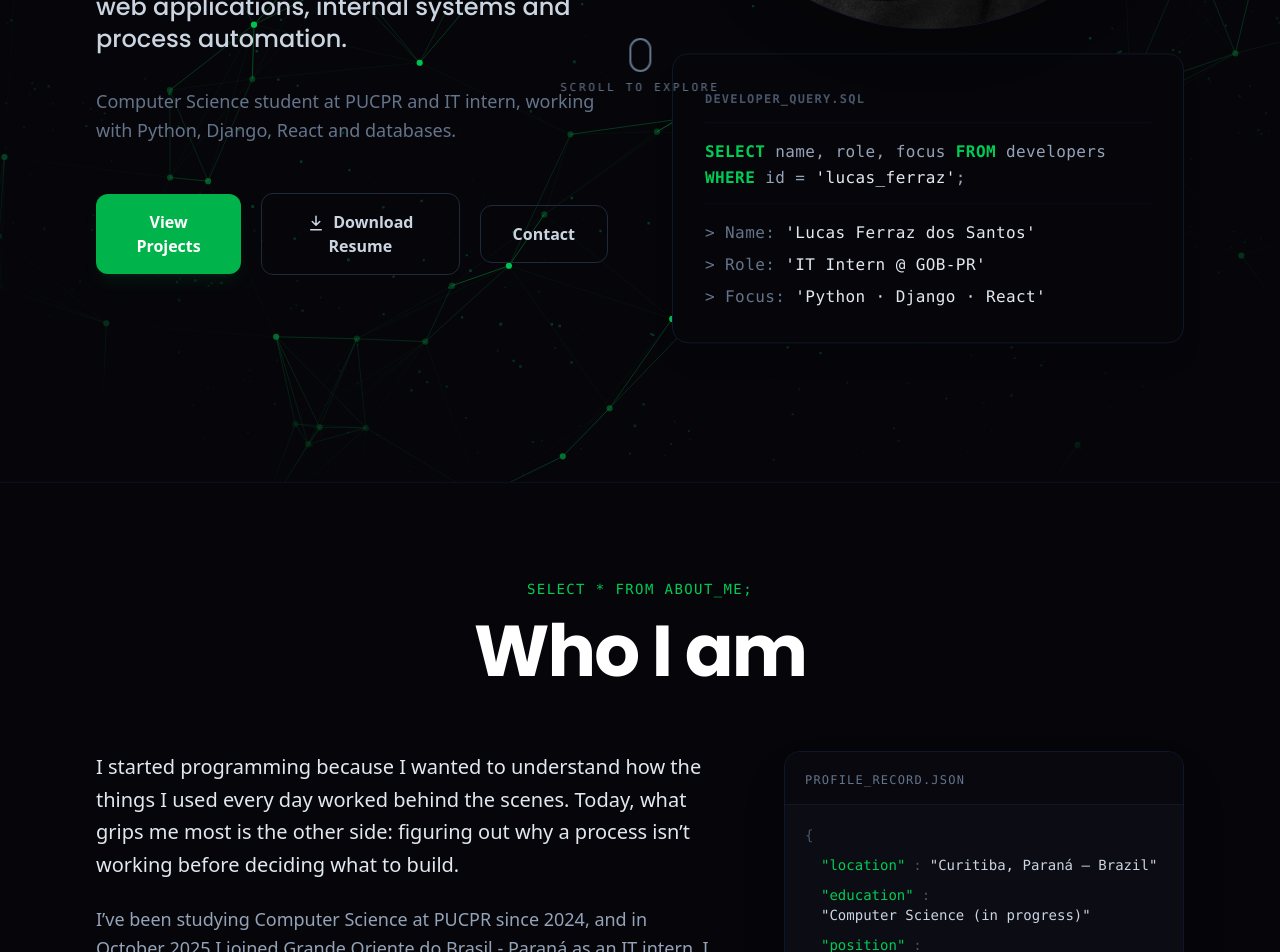
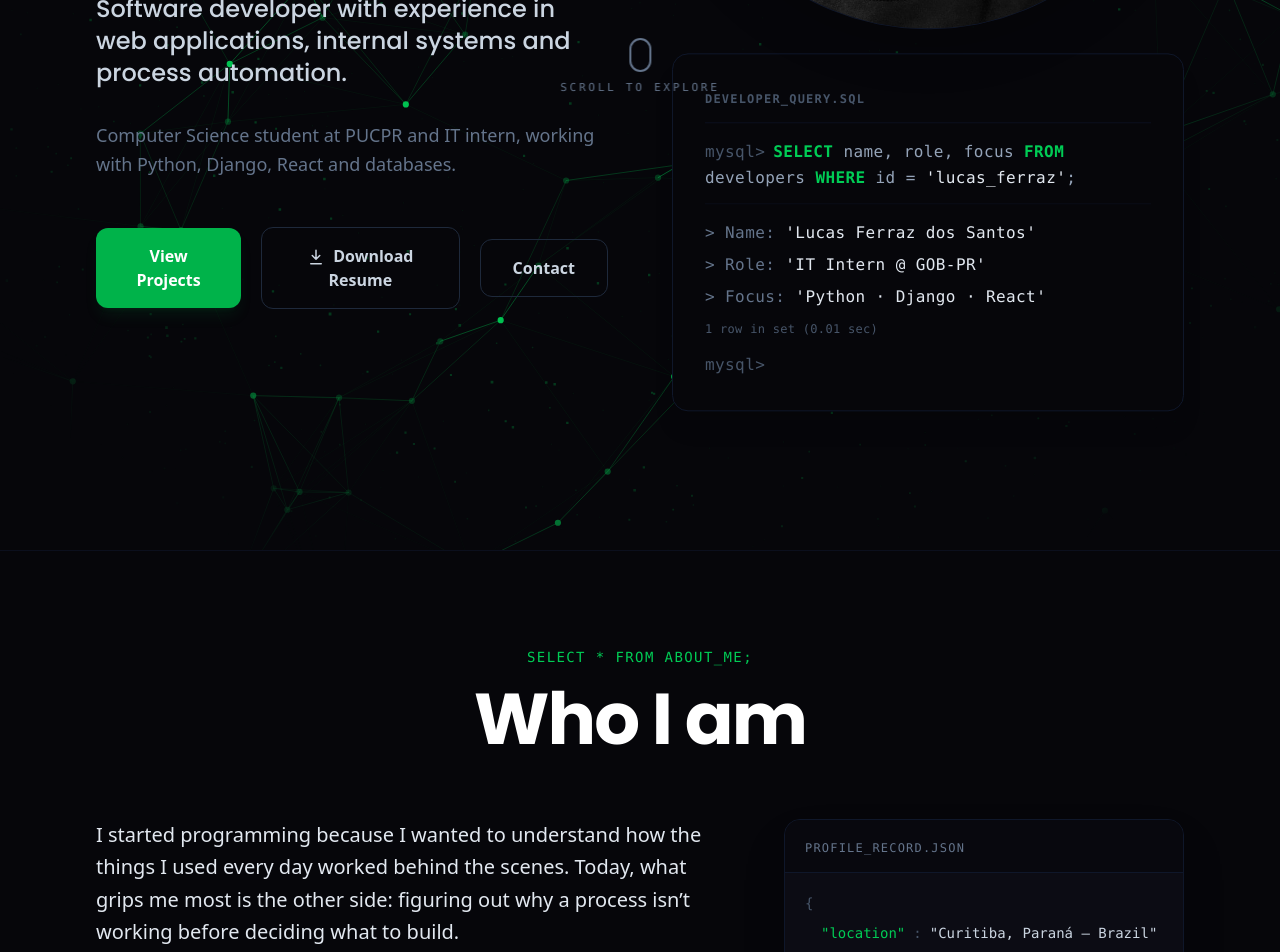
Before and after one commit to lucasferraz-dev/Portfolio-LucasDev, a React (Vite) app: page / in a window 1280 px wide. Shown: the part 680-1632 px from the top of the page. Built offline with nearby package versions, Linux system fonts and the light colour scheme.

Commit message:
feat: anima as queries SQL e JSON como se estivessem sendo digitadas

```diff
--- /dev/null
+++ b/src/components/effects/TypedText.jsx
@@ -0,0 +1,20 @@
+import styles from './TypedText.module.css';
+
+export default function TypedText({ tokens, typed, offset = 0, showCaret = true }) {
+  let position = offset;
+
+  return tokens.map((token, i) => {
+    const start = position;
+    const visibleCount = Math.min(Math.max(typed - start, 0), token.text.length);
+    const hasCaret = showCaret && typed >= start && typed < start + token.text.length;
+    position += token.text.length;
+
+    return (
+      <span key={i} className={token.className}>
+        {token.text.slice(0, visibleCount)}
+        {hasCaret && <span className={styles.caret} />}
+        <span className={styles.ghost}>{token.text.slice(visibleCount)}</span>
+      </span>
+    );
+  });
+}
--- /dev/null
+++ b/src/components/effects/TypedText.module.css
@@ -0,0 +1,19 @@
+@reference "../../index.css";
+
+@keyframes blink {
+  50% { opacity: 0; }
+}
+
+.ghost {
+  visibility: hidden;
+}
+
+.caret {
+  @apply inline-block w-0;
+}
+
+.caret::after {
+  content: "▋";
+  @apply text-accent;
+  animation: blink 1s step-end infinite;
+}
--- /dev/null
+++ b/src/components/effects/useInView.js
@@ -0,0 +1,21 @@
+import { useEffect, useRef, useState } from 'react';
+
+export default function useInView(threshold = 0.4) {
+  const ref = useRef(null);
+  const [inView, setInView] = useState(false);
+
+  useEffect(() => {
+    const observer = new IntersectionObserver(
+      ([entry]) => {
+        if (!entry.isIntersecting) return;
+        setInView(true);
+        observer.disconnect();
+      },
+      { threshold }
+    );
+    observer.observe(ref.current);
+    return () => observer.disconnect();
+  }, [threshold]);
+
+  return [ref, inView];
+}
--- /dev/null
+++ b/src/components/effects/useTypingProgress.js
@@ -0,0 +1,15 @@
+import { useEffect, useState } from 'react';
+
+export const tokensLength = (tokens) => tokens.reduce((total, token) => total + token.text.length, 0);
+
+export default function useTypingProgress(total, { active, startDelay = 600, charDelay = 40 }) {
+  const [typed, setTyped] = useState(0);
+
+  useEffect(() => {
+    if (!active || typed >= total) return;
+    const timer = setTimeout(() => setTyped((n) => n + 1), typed === 0 ? startDelay : charDelay);
+    return () => clearTimeout(timer);
+  }, [active, typed, total, startDelay, charDelay]);
+
+  return Math.min(typed, total);
+}
--- a/src/components/sections/About.jsx
+++ b/src/components/sections/About.jsx
@@ -1,10 +1,51 @@
 import styles from './About.module.css';
 import { useLanguage } from '../../i18n/useLanguage';
 import RichText from '../common/RichText';
+import TypedText from '../effects/TypedText';
+import useInView from '../effects/useInView';
+import useTypingProgress, { tokensLength } from '../effects/useTypingProgress';
+
+function ProfileRecord({ facts }) {
+  const [cardRef, inView] = useInView(0.3);
+
+  const rows = facts.map((fact) => [
+    { text: `"${fact.key}"`, className: styles.factKey },
+    { text: ':', className: styles.colon },
+    { text: `"${fact.value}"`, className: styles.factValue },
+  ]);
+  const total = rows.reduce((sum, tokens) => sum + tokensLength(tokens), 0);
+  const typed = useTypingProgress(total, { active: inView, startDelay: 400, charDelay: 18 });
+  const isDone = typed >= total;
+
+  let offset = 0;
+
+  return (
+    <aside ref={cardRef} className={styles.factsCard}>
+      <div className={styles.factsHeader}>
+        <span className={styles.factsFile}>profile_record.json</span>
+      </div>
+
+      <p className="sr-only">{facts.map((fact) => `${fact.key}: ${fact.value}`).join(', ')}</p>
+
+      <div className={styles.factsBody} aria-hidden="true">
+        <span className={styles.brace}>{'{'}</span>
+        {rows.map((tokens, i) => {
+          const rowOffset = offset;
+          offset += tokensLength(tokens);
+          return (
+            <div key={facts[i].key} className={styles.factRow}>
+              <TypedText tokens={tokens} typed={typed} offset={rowOffset} showCaret={!isDone} />
+            </div>
+          );
+        })}
+        <span className={`${styles.brace} ${isDone ? '' : styles.pending}`}>{'}'}</span>
+      </div>
+    </aside>
+  );
+}
 
 export default function About() {
-  const { t } = useLanguage();
-  const FACTS = t.about.facts;
+  const { lang, t } = useLanguage();
 
   return (
     <section id="about" className={styles.sectionContainer}>
@@ -38,22 +79,7 @@ export default function About() {
           </div>
         </div>
 
-        <aside className={styles.factsCard}>
-          <div className={styles.factsHeader}>
-            <span className={styles.factsFile}>profile_record.json</span>
-          </div>
-          <div className={styles.factsBody}>
-            <span className={styles.brace}>{'{'}</span>
-            {FACTS.map((fact) => (
-              <div key={fact.key} className={styles.factRow}>
-                <span className={styles.factKey}>&quot;{fact.key}&quot;</span>
-                <span className={styles.colon}>:</span>
-                <span className={styles.factValue}>&quot;{fact.value}&quot;</span>
-              </div>
-            ))}
-            <span className={styles.brace}>{'}'}</span>
-          </div>
-        </aside>
+        <ProfileRecord key={lang} facts={t.about.facts} />
       </div>
     </section>
   );
--- a/src/components/sections/About.module.css
+++ b/src/components/sections/About.module.css
@@ -70,6 +70,11 @@
 
 .brace {
   @apply text-slate-600;
+  transition: opacity 0.3s ease-out;
+}
+
+.pending {
+  opacity: 0;
 }
 
 .factRow {
--- a/src/components/sections/Hero.jsx
+++ b/src/components/sections/Hero.jsx
@@ -1,9 +1,87 @@
+import { useEffect, useState } from 'react';
 import styles from './Hero.module.css';
 import fotoPerfil from '../../assets/perfil.jpg'
 import { useLanguage } from '../../i18n/useLanguage';
 import ParticleSphere from '../effects/ParticleSphere';
 import Typewriter from '../effects/Typewriter';
+import TypedText from '../effects/TypedText';
+import useInView from '../effects/useInView';
+import useTypingProgress, { tokensLength } from '../effects/useTypingProgress';
 import RichText from '../common/RichText';
+
+const QUERY_TOKENS = [
+  { text: 'SELECT', className: styles.keyword },
+  { text: ' name, role, focus ' },
+  { text: 'FROM', className: styles.keyword },
+  { text: ' developers ' },
+  { text: 'WHERE', className: styles.keyword },
+  { text: ' id = ' },
+  { text: "'lucas_ferraz'", className: styles.string },
+  { text: ';' },
+];
+
+const QUERY_TEXT = QUERY_TOKENS.map((token) => token.text).join('');
+const QUERY_LENGTH = tokensLength(QUERY_TOKENS);
+const EXECUTE_DELAY = 700;
+const ROW_DELAY = 220;
+
+function DeveloperQuery({ role }) {
+  const [cardRef, inView] = useInView();
+  const typed = useTypingProgress(QUERY_LENGTH, { active: inView });
+  const [revealed, setRevealed] = useState(0);
+
+  const results = [
+    ['Name', 'Lucas Ferraz dos Santos'],
+    ['Role', role],
+    ['Focus', 'Python · Django · React'],
+  ];
+  const totalSteps = results.length + 1;
+  const isTyping = typed < QUERY_LENGTH;
+  const isDone = revealed >= totalSteps;
+
+  useEffect(() => {
+    if (isTyping || isDone) return;
+    const timer = setTimeout(() => setRevealed((n) => n + 1), revealed === 0 ? EXECUTE_DELAY : ROW_DELAY);
+    return () => clearTimeout(timer);
+  }, [isTyping, isDone, revealed]);
+
+  const queryParts = <TypedText tokens={QUERY_TOKENS} typed={typed} showCaret={isTyping} />;
+
+  const lineClass = (step) => `${styles.dbLine} ${revealed > step ? '' : styles.pending}`;
+
+  return (
+    <div ref={cardRef} className={styles.dbStatusCard}>
+      <div className={styles.dbHeader}>
+        <span className={styles.dbTitle}>developer_query.sql</span>
+      </div>
+
+      <p className="sr-only">
+        {QUERY_TEXT} {results.map(([label, value]) => `${label}: ${value}`).join(', ')}
+      </p>
+
+      <div className={styles.dbContent} aria-hidden="true">
+        <div className={styles.dbLine}>
+          <span className={styles.prompt}>mysql&gt;</span>
+          {queryParts}
+        </div>
+
+        <div className={styles.dbResult}>
+          {results.map(([label, value], i) => (
+            <div key={label} className={lineClass(i)}>
+              <span className={styles.output}>&gt; {label}:</span> <span className={styles.string}>'{value}'</span>
+            </div>
+          ))}
+          <div className={`${lineClass(results.length)} ${styles.dbFooter}`}>1 row in set (0.01 sec)</div>
+        </div>
+
+        <div className={`${styles.dbLine} ${isDone ? '' : styles.pending}`}>
+          <span className={styles.prompt}>mysql&gt;</span>
+          <span className={styles.caret} />
+        </div>
+      </div>
+    </div>
+  );
+}
 
 export default function Hero() {
   const { lang, t } = useLanguage();
@@ -60,27 +138,7 @@ export default function Hero() {
           <img src={fotoPerfil} alt="Lucas Ferraz dos Santos" className={styles.profilePhoto} fetchPriority="high" />
         </div>
 
-        <div className={styles.dbStatusCard}>
-          <div className={styles.dbHeader}>
-            <span className={styles.dbTitle}>developer_query.sql</span>
-          </div>
-          <div className={styles.dbContent}>
-            <div className={styles.dbLine}>
-              <span className={styles.keyword}>SELECT</span> name, role, focus <span className={styles.keyword}>FROM</span> developers <span className={styles.keyword}>WHERE</span> id = <span className={styles.string}>'lucas_ferraz'</span>;
-            </div>
-            <div className={styles.dbResult}>
-              <div className={styles.dbLine}>
-                <span className={styles.output}>&gt; Name:</span> <span className={styles.string}>'Lucas Ferraz dos Santos'</span>
-              </div>
-              <div className={styles.dbLine}>
-                <span className={styles.output}>&gt; Role:</span> <span className={styles.string}>'{t.hero.role}'</span>
-              </div>
-              <div className={styles.dbLine}>
-                <span className={styles.output}>&gt; Focus:</span> <span className={styles.string}>'Python · Django · React'</span>
-              </div>
-            </div>
-          </div>
-        </div>
+        <DeveloperQuery role={t.hero.role} />
       </div>
 
     </section>
--- a/src/components/sections/Hero.module.css
+++ b/src/components/sections/Hero.module.css
@@ -125,6 +125,30 @@
 
 .dbLine {
   @apply tracking-wide leading-relaxed;
+  transition: opacity 0.3s ease-out, transform 0.3s ease-out;
+}
+
+.pending {
+  opacity: 0;
+  transform: translateY(4px);
+}
+
+.prompt {
+  @apply text-slate-600 mr-2;
+}
+
+.caret {
+  @apply inline-block w-0;
+}
+
+.caret::after {
+  content: "▋";
+  @apply text-accent;
+  animation: blink 1s step-end infinite;
+}
+
+.dbFooter {
+  @apply text-xs text-slate-600 pt-1;
 }
 
 .dbResult {
--- a/src/i18n/locales/en.js
+++ b/src/i18n/locales/en.js
@@ -61,7 +61,7 @@ export default {
       { key: 'position', value: 'IT Intern at GOB-PR (since Oct/2025)' },
       { key: 'current_focus', value: 'Python/Django, full stack and databases' },
       { key: 'learning', value: 'Artificial Intelligence • Machine Learning' },
-      { key: 'languages', value: 'Portuguese (native) • English (technical)' },
+      { key: 'languages', value: 'Portuguese (native) • English (technical) • Spanish (basic)' },
     ],
   },
 
--- a/src/i18n/locales/es.js
+++ b/src/i18n/locales/es.js
@@ -61,7 +61,7 @@ export default {
       { key: 'puesto', value: 'Pasante de TI en GOB-PR (desde oct/2025)' },
       { key: 'enfoque_actual', value: 'Python/Django, full stack y bases de datos' },
       { key: 'aprendiendo', value: 'Inteligencia Artificial • Machine Learning' },
-      { key: 'idiomas', value: 'Portugués (nativo) • Inglés (técnico)' },
+      { key: 'idiomas', value: 'Portugués (nativo) • Inglés (técnico) • Español (básico)' },
     ],
   },
 
--- a/src/i18n/locales/pt.js
+++ b/src/i18n/locales/pt.js
@@ -61,7 +61,7 @@ export default {
       { key: 'atuacao', value: 'Estagiário de TI no GOB-PR (desde out/2025)' },
       { key: 'foco_atual', value: 'Python/Django, full stack e bancos de dados' },
       { key: 'aprendendo', value: 'Inteligência Artificial • Machine Learning' },
-      { key: 'idiomas', value: 'Português (nativo) • Inglês (técnico)' },
+      { key: 'idiomas', value: 'Português (nativo) • Inglês (técnico) • Espanhol (básico)' },
     ],
   },
 
```
